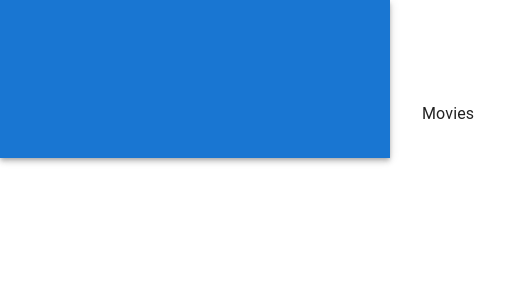
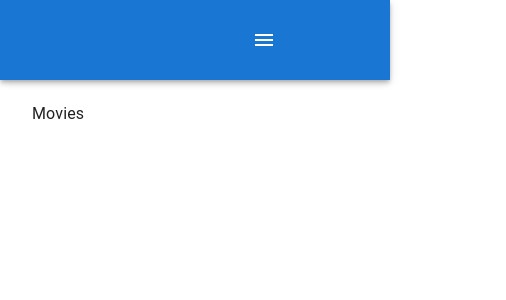
Before and after one commit to Shashwot90/filmpire_sp, a React (Create React App) app: page / in a window 390 px wide. Shown: the top 300 px of the page, 506 px wide, since content can reach past the window. Built offline with nearby package versions, Linux system fonts and the light colour scheme.

Commit message:
ismobile part

```diff
--- a/src/components/NavBar/NavBar.jsx
+++ b/src/components/NavBar/NavBar.jsx
@@ -1,15 +1,29 @@
 import React from 'react';
-import { AppBar, IconButton, Toolbar, Drawer, Button, Avatar } from '@mui/material';
+import { AppBar, IconButton, Toolbar, Drawer, Button, Avatar, useMediaQuery } from '@mui/material';
 import { Menu, AccountCircle, Brightness4, Brightness7 } from '@mui/icons-material';
-import { useTheme } from '@mui/material/styles';
+
 import { Link } from 'react-router-dom';
+import useStyles from './styles';
 
 const NavBar = () => {
+  const classes = useStyles();
+  const isMobile = useMediaQuery('(max-width:600px)');
+
   return (
     <>
-      <AppBar position=''>
-        <Toolbar className=''>
-
+      <AppBar position='fixed'>
+        <Toolbar className={classes.toolbar}>
+          {isMobile && (
+            <IconButton
+              color='inherit'
+              edge="start"
+              style={{ outline: 'none'}}
+              onClick={() => {}}
+              className={classes.menuButton}
+            >
+              <Menu />
+            </IconButton>
+          )}
         </Toolbar>
       </AppBar>
     </>
--- /dev/null
+++ b/src/components/NavBar/styles.js
@@ -0,0 +1,11 @@
+import { makeStyles } from "@mui/styles";
+
+export default makeStyles(() => ({
+    toolbar: {
+        height: '80px',
+        display: 'flex',
+        justifyContent: 'space-between',
+        marginLeft: '240px'
+    }
+
+}));
```
